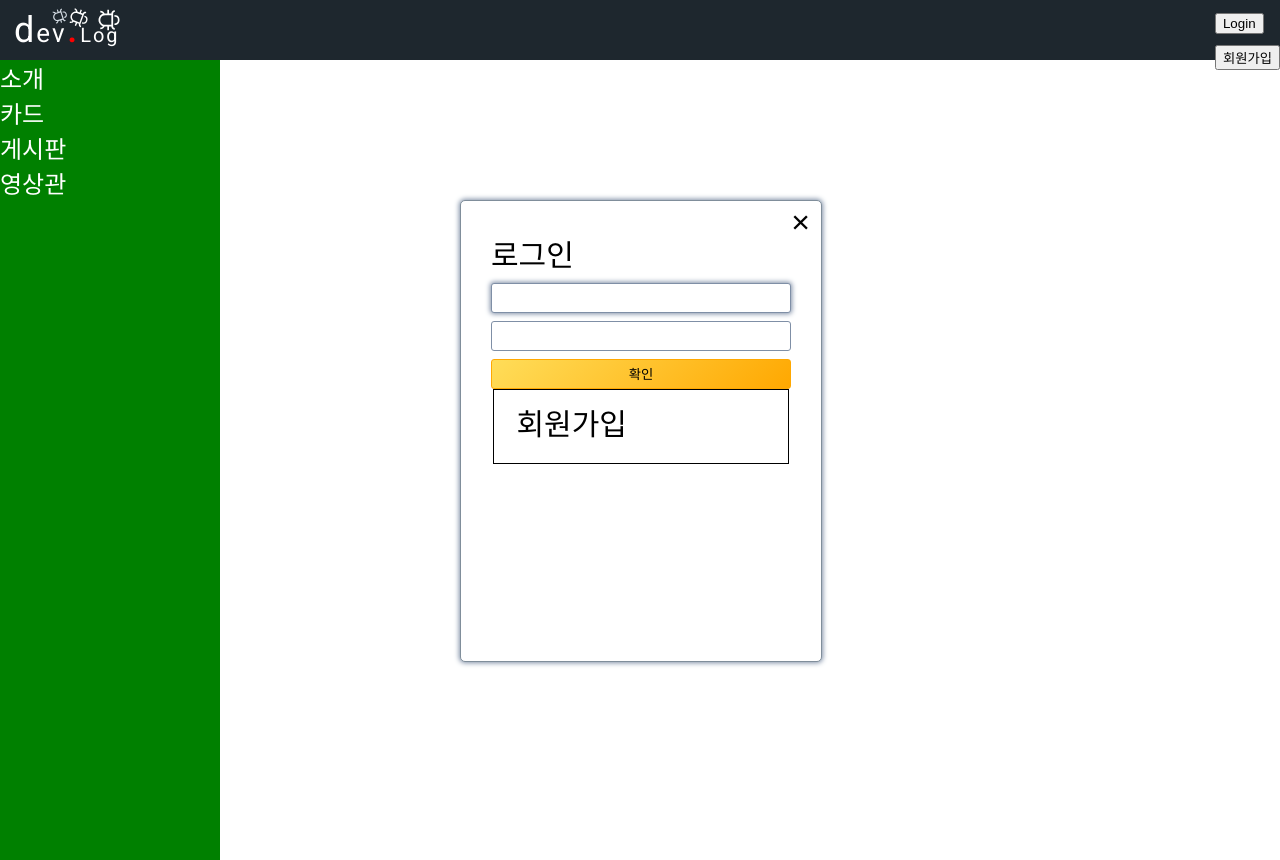
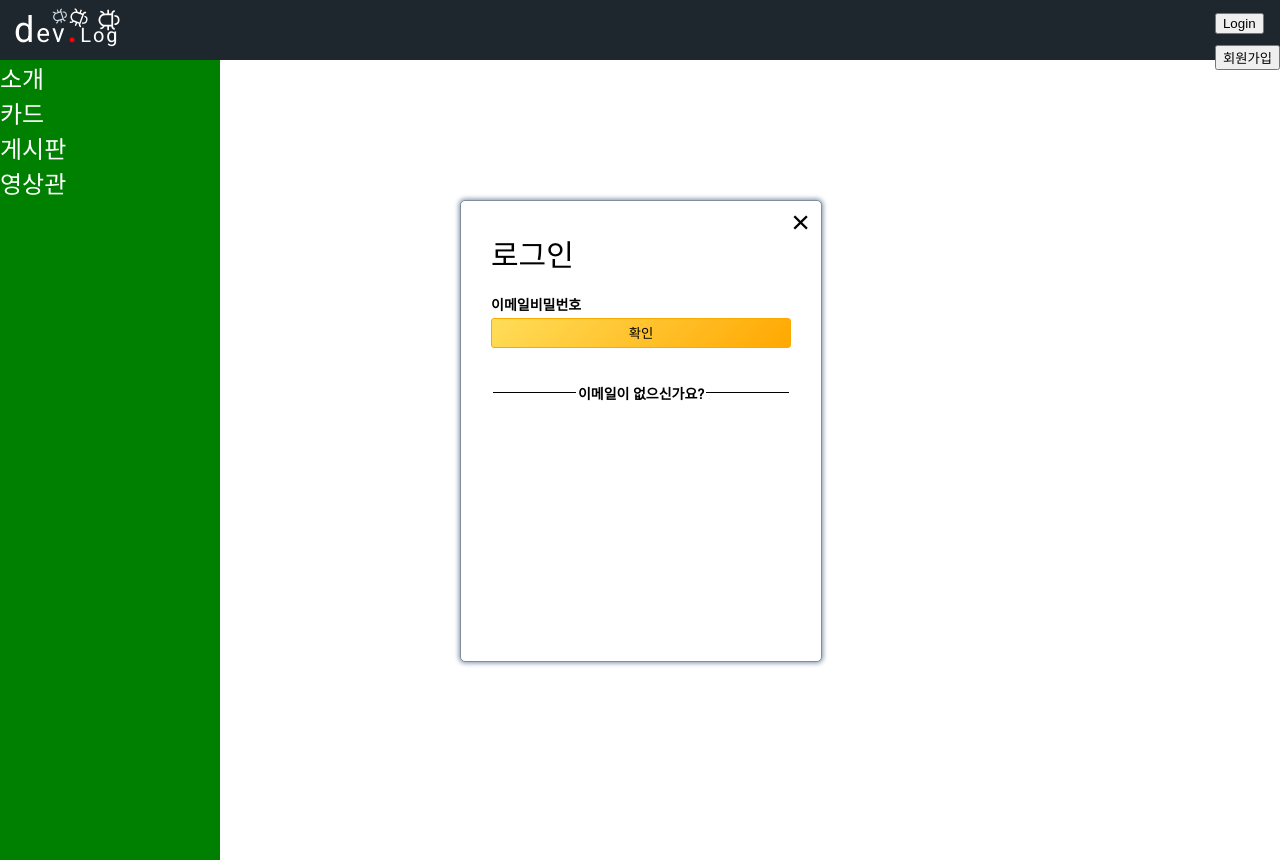
Before and after one commit to nogoduck/devBlogProject, a React (Create React App) app: page / in a window 1280 px wide. Both pictures are taken after a click on the element "Login". Built offline with nearby package versions, Linux system fonts and the light colour scheme.

Commit message:
유효성검사 input에 에러 스타일을 적용but  변수 값이 없어 적용안되는 버그

```diff
--- a/src/components/SignInModal/index.js
+++ b/src/components/SignInModal/index.js
@@ -2,7 +2,7 @@ import React, { useState } from "react";
 import { Link } from "react-router-dom";
 import { useForm } from "react-hook-form";
 import { TiWarning } from "react-icons/ti";
-import { Input, SubmitButton, Error, Line } from "./styled";
+import { Input, SubmitButton, Label, Error, ErrorInput, Line } from "./styled";
 import Menu from "../Menu";
 
 function SignInModal() {
@@ -47,40 +47,56 @@ function SignInModal() {
           >
             로그인
             <form onSubmit={handleSubmit(onSubmit)}>
+              <Label>이메일</Label>
+              {errors.email && (
+                <ErrorInput>
                   <Input
                     name="email"
                     type="email"
+                    id="email"
                     {...register("email", {
                       required: true,
                       pattern: /^\S+@\S+$/i,
                     })}
                     autoFocus
                   />
+                </ErrorInput>
+              )}
+
               {errors.email && (
                 <Error>
                   <TiWarning />
                   &nbsp;이메일 형식이 올바르지 않습니다
                 </Error>
               )}
+              <Label>비밀번호</Label>
 
+              {errors.password && errors.password.type === "required" && (
+                <ErrorInput>
                   <Input
                     name="password"
                     type="password"
+                    id="password"
                     {...register("password", {
                       required: true,
                       minLength: 6,
                     })}
                   />
+                </ErrorInput>
+              )}
               {errors.password && errors.password.type === "required" && (
                 <Error>
                   <TiWarning />
                   &nbsp;비밀번호를 입력해주세요
                 </Error>
               )}
-
+              <br />
               <SubmitButton>확인</SubmitButton>
             </form>
-            <Line>회원가입</Line>
+            <br />
+            <Line>
+              <legend>이메일이 없으신가요?</legend>
+            </Line>
           </Menu>
         )}
       </span>
--- a/src/components/SignInModal/styled.js
+++ b/src/components/SignInModal/styled.js
@@ -11,12 +11,31 @@ export const Input = styled.input`
   }
 `;
 
+export const Label = styled.label`
+  font-size: 14px;
+  font-weight: 800;
+  color: #000;
+  position: relative;
+  top: 7px;
+`;
+
 export const Error = styled.div`
+  margin: 5px 0 0 0;
   font-size: 14px;
   font-weight: 800;
   color: #ff3f34;
 `;
 
+export const ErrorInput = styled.div`
+  & > input {
+    width: 291px;
+    padding: 5px 0px 5px 7px;
+    font-size: 16px;
+    border-radius: 3px;
+    border: 1px solid #ff3f34;
+    box-shadow: 0px 0px 3px 1px #ea8685 inset;
+  }
+`;
 export const SubmitButton = styled.button`
   width: 100%;
   height: 30px;
@@ -33,9 +52,12 @@ export const SubmitButton = styled.button`
 `;
 
 export const Line = styled.fieldset`
+  font-size: 14px;
+  font-weight: 800;
+  color: #000;
   border: 1px solid black;
-
+  border-width: 1px 0px 0px 0px;
   & > legend {
-    text-align: right;
+    text-align: center;
   }
 `;
```
Lines whose indentation alone changed are shown as unchanged.
